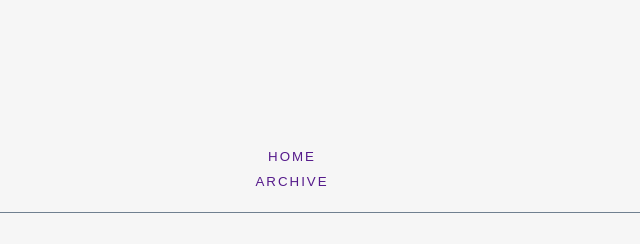
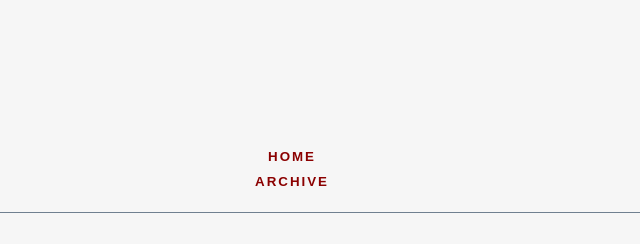
Before and after one commit to jkrsn98/CISC_4800, a plain HTML site: page CISC4800_FirstProject/index.html in a window 1280 px wide. Shown: the top 244 px of the page, 348-988 px from the left. Drawn offline with Linux system fonts and the light colour scheme.

Commit message:
fix button colour

```diff
--- a/CISC4800_FirstProject/style.css
+++ b/CISC4800_FirstProject/style.css
@@ -13,14 +13,16 @@
 
 .nav li {
     font-size: smaller;
-    font-weight: 100;
+    font-weight: 500;
     letter-spacing: 2px;
     padding: 5px;
+
 }
 
 .nav li a {
     text-decoration: none;
-
+    color: darkred;
+    font-weight: bold;
 }
 
 .nav li a:hover {
```
